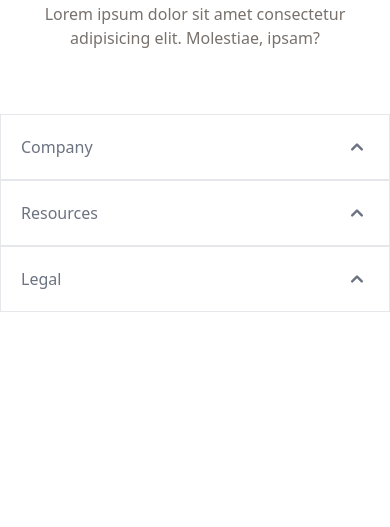
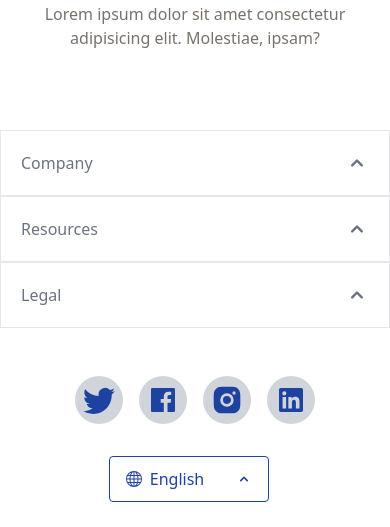
Before and after one commit to Jdelbarcogarza/dmx-frontend-challenge, a Nuxt app: page / in a window 390 px wide. Shown: the part 2898-3425 px from the top of the page. Before the commit the page ends 3210 px from the top, so only its background shows below. Built offline with nearby package versions, Linux system fonts and the light colour scheme.

Commit message:
accordion behaves good on mobile

```diff
--- a/components/MobileFooter.vue
+++ b/components/MobileFooter.vue
@@ -1,6 +1,8 @@
 <template>
-	<div  id="accordion-collapse" data-accordion="collapse" class="mt-11">
-		<AccordionItem  :item-number="1" title="Company">
+	<div class="py-4">
+		<div class="flex justify-center">
+			<div id="accordion-collapse" data-accordion="collapse" class="mt-11 w-full max-w-lg">
+				<AccordionItem :item-number="1" title="Company">
 					<ul class="space-y-5 text-stone-400">
 						<li>
 							<NuxtLink to="#">Team</NuxtLink>
@@ -45,16 +47,154 @@
 					</ul>
 				</AccordionItem>
 			</div>
+		</div>
+
+		<!-- social icons -->
+
+		<div class="mt-8 flex justify-center space-x-4 py-4">
+			<SocialIcon>
+				<svg
+					xmlns="http://www.w3.org/2000/svg"
+					width="32"
+					height="32"
+					viewBox="0 0 16 16"
+					class="h-full w-full fill-blue-800"
+				>
+					<path
+						fill=""
+						d="M5.026 15c6.038 0 9.341-5.003 9.341-9.334c0-.14 0-.282-.006-.422A6.685 6.685 0 0 0 16 3.542a6.658 6.658 0 0 1-1.889.518a3.301 3.301 0 0 0 1.447-1.817a6.533 6.533 0 0 1-2.087.793A3.286 3.286 0 0 0 7.875 6.03a9.325 9.325 0 0 1-6.767-3.429a3.289 3.289 0 0 0 1.018 4.382A3.323 3.323 0 0 1 .64 6.575v.045a3.288 3.288 0 0 0 2.632 3.218a3.203 3.203 0 0 1-.865.115a3.23 3.23 0 0 1-.614-.057a3.283 3.283 0 0 0 3.067 2.277A6.588 6.588 0 0 1 .78 13.58a6.32 6.32 0 0 1-.78-.045A9.344 9.344 0 0 0 5.026 15z"
+					/>
+				</svg>
+			</SocialIcon>
+
+			<SocialIcon>
+				<svg
+					xmlns="http://www.w3.org/2000/svg"
+					width="32"
+					height="32"
+					viewBox="0 0 24 24"
+					class="h-full w-full fill-blue-800"
+				>
+					<path
+						fill=""
+						d="M15.402 21v-6.966h2.333l.349-2.708h-2.682V9.598c0-.784.218-1.319 1.342-1.319h1.434V5.857a19.19 19.19 0 0 0-2.09-.107c-2.067 0-3.482 1.262-3.482 3.58v1.996h-2.338v2.708h2.338V21H4a1 1 0 0 1-1-1V4a1 1 0 0 1 1-1h16a1 1 0 0 1 1 1v16a1 1 0 0 1-1 1h-4.598Z"
+					/>
+				</svg>
+			</SocialIcon>
+
+			<SocialIcon>
+				<svg
+					xmlns="http://www.w3.org/2000/svg"
+					width="32"
+					height="32"
+					class="h-full w-full fill-blue-800"
+					viewBox="0 0 24 24"
+				>
+					<path
+						d="M13.028 2.001a78.82 78.82 0 0 1 2.189.022l.194.007c.224.008.445.018.712.03c1.064.05 1.79.218 2.427.465c.66.254 1.216.598 1.772 1.154a4.908 4.908 0 0 1 1.153 1.771c.247.637.415 1.364.465 2.428c.012.266.022.488.03.712l.006.194a79 79 0 0 1 .023 2.188l.001.746v1.31a78.836 78.836 0 0 1-.023 2.189l-.006.194c-.008.224-.018.445-.03.712c-.05 1.064-.22 1.79-.466 2.427a4.884 4.884 0 0 1-1.153 1.772a4.915 4.915 0 0 1-1.772 1.153c-.637.247-1.363.415-2.427.465c-.267.012-.488.022-.712.03l-.194.006a79 79 0 0 1-2.189.023l-.746.001h-1.309a78.836 78.836 0 0 1-2.189-.023l-.194-.006a60.64 60.64 0 0 1-.712-.03c-1.064-.05-1.79-.22-2.428-.466a4.89 4.89 0 0 1-1.771-1.153a4.904 4.904 0 0 1-1.154-1.772c-.247-.637-.415-1.363-.465-2.427a74.367 74.367 0 0 1-.03-.712l-.005-.194A79.053 79.053 0 0 1 2 13.028v-2.056a78.82 78.82 0 0 1 .022-2.188l.007-.194c.008-.224.018-.446.03-.712c.05-1.065.218-1.79.465-2.428A4.88 4.88 0 0 1 3.68 3.68a4.897 4.897 0 0 1 1.77-1.155c.638-.247 1.363-.415 2.428-.465l.712-.03l.194-.005A79.053 79.053 0 0 1 10.972 2h2.056Zm-1.028 5A5 5 0 1 0 12 17a5 5 0 0 0 0-10Zm0 2A3 3 0 1 1 12.001 15a3 3 0 0 1 0-6Zm5.25-3.5a1.25 1.25 0 0 0 0 2.498a1.25 1.25 0 0 0 0-2.5Z"
+					/>
+				</svg>
+			</SocialIcon>
+
+			<SocialIcon>
+				<svg
+					xmlns="http://www.w3.org/2000/svg"
+					width="32"
+					height="32"
+					viewBox="0 0 24 24"
+					class="h-full w-full fill-blue-800"
+				>
+					<path
+						d="M18.336 18.339h-2.665v-4.177c0-.996-.02-2.278-1.39-2.278c-1.389 0-1.601 1.084-1.601 2.205v4.25h-2.666V9.75h2.56v1.17h.035c.358-.674 1.228-1.387 2.528-1.387c2.7 0 3.2 1.778 3.2 4.091v4.715ZM7.004 8.575a1.546 1.546 0 0 1-1.548-1.549a1.548 1.548 0 1 1 1.547 1.549Zm1.336 9.764H5.667V9.75H8.34v8.589ZM19.67 3H4.33C3.594 3 3 3.58 3 4.297v15.406C3 20.42 3.594 21 4.328 21h15.339C20.4 21 21 20.42 21 19.703V4.297C21 3.581 20.4 3 19.666 3h.003Z"
+					/>
+				</svg>
+			</SocialIcon>
+		</div>
+
+		<div class="mt-4 flex justify-center">
+			<button
+				id="dropdownTopButton"
+				data-dropdown-toggle="dropdownTop"
+				data-dropdown-placement="top"
+				class="mb-3 mr-3 inline-flex items-center rounded border border-blue-800 bg-white px-4 py-2.5 text-center font-medium text-blue-800 focus:outline-none focus:ring-4 md:mb-0"
+				type="button"
+			>
+				<svg
+					xmlns="http://www.w3.org/2000/svg"
+					width="32"
+					height="32"
+					viewBox="0 0 16 16"
+					class="mr-2 h-4 w-4 fill-blue-800"
+				>
+					<path
+						d="M0 8a8 8 0 1 1 16 0A8 8 0 0 1 0 8zm7.5-6.923c-.67.204-1.335.82-1.887 1.855A7.97 7.97 0 0 0 5.145 4H7.5V1.077zM4.09 4a9.267 9.267 0 0 1 .64-1.539a6.7 6.7 0 0 1 .597-.933A7.025 7.025 0 0 0 2.255 4H4.09zm-.582 3.5c.03-.877.138-1.718.312-2.5H1.674a6.958 6.958 0 0 0-.656 2.5h2.49zM4.847 5a12.5 12.5 0 0 0-.338 2.5H7.5V5H4.847zM8.5 5v2.5h2.99a12.495 12.495 0 0 0-.337-2.5H8.5zM4.51 8.5a12.5 12.5 0 0 0 .337 2.5H7.5V8.5H4.51zm3.99 0V11h2.653c.187-.765.306-1.608.338-2.5H8.5zM5.145 12c.138.386.295.744.468 1.068c.552 1.035 1.218 1.65 1.887 1.855V12H5.145zm.182 2.472a6.696 6.696 0 0 1-.597-.933A9.268 9.268 0 0 1 4.09 12H2.255a7.024 7.024 0 0 0 3.072 2.472zM3.82 11a13.652 13.652 0 0 1-.312-2.5h-2.49c.062.89.291 1.733.656 2.5H3.82zm6.853 3.472A7.024 7.024 0 0 0 13.745 12H11.91a9.27 9.27 0 0 1-.64 1.539a6.688 6.688 0 0 1-.597.933zM8.5 12v2.923c.67-.204 1.335-.82 1.887-1.855c.173-.324.33-.682.468-1.068H8.5zm3.68-1h2.146c.365-.767.594-1.61.656-2.5h-2.49a13.65 13.65 0 0 1-.312 2.5zm2.802-3.5a6.959 6.959 0 0 0-.656-2.5H12.18c.174.782.282 1.623.312 2.5h2.49zM11.27 2.461c.247.464.462.98.64 1.539h1.835a7.024 7.024 0 0 0-3.072-2.472c.218.284.418.598.597.933zM10.855 4a7.966 7.966 0 0 0-.468-1.068C9.835 1.897 9.17 1.282 8.5 1.077V4h2.355z"
+					/>
+				</svg>
+				English
+				<svg
+					class="ml-8 h-4 w-4"
+					aria-hidden="true"
+					fill="currentColor"
+					viewBox="0 0 20 20"
+					xmlns="http://www.w3.org/2000/svg"
+				>
+					<path
+						fill-rule="evenodd"
+						d="M14.707 12.707a1 1 0 01-1.414 0L10 9.414l-3.293 3.293a1 1 0 01-1.414-1.414l4-4a1 1 0 011.414 0l4 4a1 1 0 010 1.414z"
+						clip-rule="evenodd"
+					></path>
+				</svg>
+			</button>
+
+			<div
+				id="dropdownTop"
+				class="z-10 hidden w-44 divide-y divide-gray-100 rounded-lg bg-white shadow dark:bg-gray-700"
+			>
+				<ul
+					class="py-2 text-sm text-gray-700 dark:text-gray-200"
+					aria-labelledby="dropdownTopButton"
+				>
+					<li>
+						<a
+							href="#"
+							class="block px-4 py-2 hover:bg-gray-100 dark:hover:bg-gray-600 dark:hover:text-white"
+							>Dashboard</a
+						>
+					</li>
+					<li>
+						<a
+							href="#"
+							class="block px-4 py-2 hover:bg-gray-100 dark:hover:bg-gray-600 dark:hover:text-white"
+							>Settings</a
+						>
+					</li>
+					<li>
+						<a
+							href="#"
+							class="block px-4 py-2 hover:bg-gray-100 dark:hover:bg-gray-600 dark:hover:text-white"
+							>Earnings</a
+						>
+					</li>
+					<li>
+						<a
+							href="#"
+							class="block px-4 py-2 hover:bg-gray-100 dark:hover:bg-gray-600 dark:hover:text-white"
+							>Sign out</a
+						>
+					</li>
+				</ul>
+			</div>
+		</div>
+	</div>
 </template>
 
 <script setup lang="ts">
-import { initAccordions } from "flowbite";
+import { initAccordions, initDropdowns } from "flowbite";
 import AccordionItem from "./UI/AccordionItem.vue";
-
-const dropdown = ref();
+import SocialIcon from "./UI/SocialIcon.vue";
 
 onMounted(() => {
-
 	initAccordions();
+	initDropdowns();
 });
 </script>
```
Lines whose indentation alone changed are shown as unchanged.
